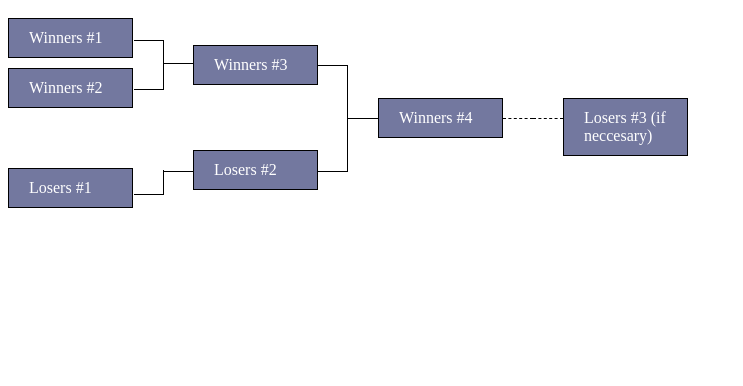
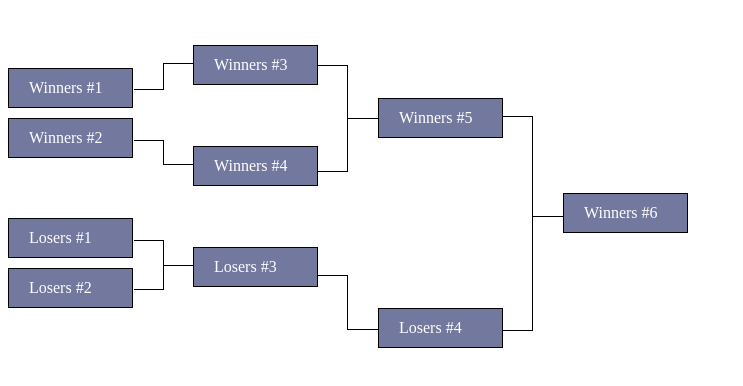
Before and after one commit to amritk/tourney-brackets, a website: page index.html in a window 1280 px wide. Shown: the whole page, without its empty margins (0-743 px from the left). Drawn offline with Linux system fonts and the light colour scheme.

Commit message:
6 team double elim

```diff
--- a/index.html
+++ b/index.html
@@ -1,7 +1,7 @@
 <html>
 
 <head>
-    <title>Boobs</title>
+    <title>Tourney BRackets</title>
     <script src="dist/index.js"></script>
     <link rel="stylesheet" href="dist/style.css" />
 </head>
@@ -9,23 +9,31 @@
 <body>
     <article class="container">
         <section class="games depth-0">
+            <div class="spacer">
+                spacer
+            </div>
             <div>Winners #1</div>
             <div>Winners #2</div>
             <div class="spacer">
                 spacer
             </div>
-            <div>Losers #1</div>
+            <div>
+                Losers #1
+            </div>
+            <div>
+                Losers #2
+            </div>
         </section>
 
         <div class="connecter depth-0">
+            <div class="bottom-half"></div>
+            <div class="top-half"></div>
             <div></div>
-            <div class="connecter-spacer"></div>
         </div>
         <div class="lines depth-0">
-            <div>
-            </div>
-            <div>
-            </div>
+            <div></div>
+            <div></div>
+            <div></div>
         </div>
 
         <section class="games depth-1">
@@ -33,35 +41,51 @@
                 Winners #3
             </div>
             <div>
-                Losers #2
+                Winners #4
+            </div>
+            <div>
+                Losers #3
             </div>
         </section>
 
         <div class="connecter depth-1">
             <div></div>
+            <div class="top-half"></div>
         </div>
 
         <div class="lines depth-1">
+            <div></div>
             <div></div>
         </div>
 
         <section class="games depth-2">
             <div>
-                Winners #4
+                Winners #5
+            </div>
+            <div>
+                Losers #4
             </div>
         </section>
 
+        <div class="connecter depth-3">
+            <div></div>
+        </div>
+
+        <div class="lines depth-3">
+            <div></div>
+        </div>
+<!--
         <div class="connecter depth-3 if-neccessary">
             <div></div>
         </div>
 
         <div class="lines depth-3 if-neccessary">
             <div></div>
-        </div>
+        </div>-->
 
-        <section class="games depth-3 if-neccessary">
+        <section class="games depth-3">
             <div>
-                Losers #3 (if neccesary)
+                Winners #6
             </div>
         </section>
     </article>
--- a/style.scss
+++ b/style.scss
@@ -4,7 +4,6 @@
 
 .container {
     width: 800px;
-    height: 600px;
     flex-direction: row;
     display: flex;
 }
@@ -24,7 +23,7 @@
     }
     &.depth-1 {
         div {
-            margin-top: 65px;
+            margin-top: 61px;
             &:first-child {
                 margin-top: 37px;
             }
@@ -32,10 +31,16 @@
     }
     &.depth-2 {
         div {
-            margin-top: 90px;
+            margin-top: 170px;
+            &:first-of-type {
+                margin-top: 90px;
+            }
         }
     }
     &.depth-3 {
+        div {
+            margin-top: 185px;
+        }
         &.if-neccessary {
             div {
                 margin-top: 90px;
@@ -54,22 +59,70 @@
     &.depth-0 {
         div {
             height: 50px;
-            margin: 80px 0 0 1px;
+            margin: 50px 0 0 1px;
             &:first-child {
                 margin: 32px 0 0 1px;
             }
-            &.connecter-spacer {
-                height: 25px;
+            &.bottom-half {
+                position: relative;
                 border-top: 0;
+                &:after {
+                    content: "";
+                    background-color: white;
+                    position: absolute;
+                    top: -2px;
+                    right: -1px;
+                    height: 50%;
+                    width: 100%;
+                }
+            }
+            &.top-half {
+                position: relative;
+                border-bottom: 0;
+                &:after {
+                    content: "";
+                    background-color: white;
+                    position: absolute;
+                    bottom: 0;
+                    right: -1px;
+                    height: calc(50% + 1px);
+                    width: 100%;
+                }
             }
         }
     }
     &.depth-1 {
         div {
-            margin-top: 133px;
+            margin-top: 103px;
             height: 107px;
             &:first-child {
                 margin-top: 57px;
+            }
+            &.bottom-half {
+                position: relative;
+                border-top: 0;
+                &:after {
+                    content: "";
+                    background-color: white;
+                    position: absolute;
+                    top: -2px;
+                    right: -1px;
+                    height: 50%;
+                    width: 100%;
+                }
+            }
+            &.top-half {
+                position: relative;
+                border-bottom: 0;
+                &:after {
+                    content: "";
+                    background-color: white;
+                    position: absolute;
+                    bottom: 0;
+                    right: -1px;
+                    height: calc(50% - 1px);
+                    width: 100%;
+                }
             }
         }
     }
@@ -80,6 +133,10 @@
         }
     }
     &.depth-3 {
+        div {
+            height: 215px;
+            margin-top: 108px;
+        }
         &.if-neccessary {
             div {
                 height: 0px;
@@ -98,7 +155,7 @@
     }
     &.depth-0 {
         div {
-            margin: 107px 0 0 1px;
+            margin: 100px 0 0 1px;
             &:first-child {
                 margin-top: 55px;
             }
@@ -106,7 +163,7 @@
     }
     &.depth-1 {
         div {
-            margin-top: 270px;
+            margin-top: 210px;
             &:first-child {
                 margin-top: 110px;
             }
@@ -118,6 +175,9 @@
         }
     }
     &.depth-3 {
+        div {
+            margin-top: 208px;
+        }
         &.if-neccessary {
             div {
                 height: 0px;
```
Also changed, not shown: dist/style.css.
